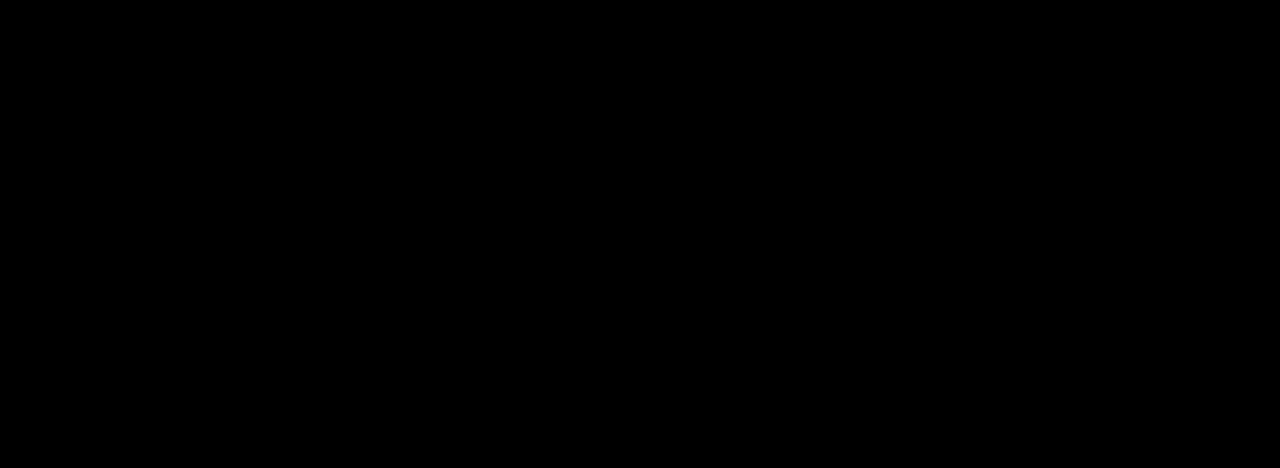
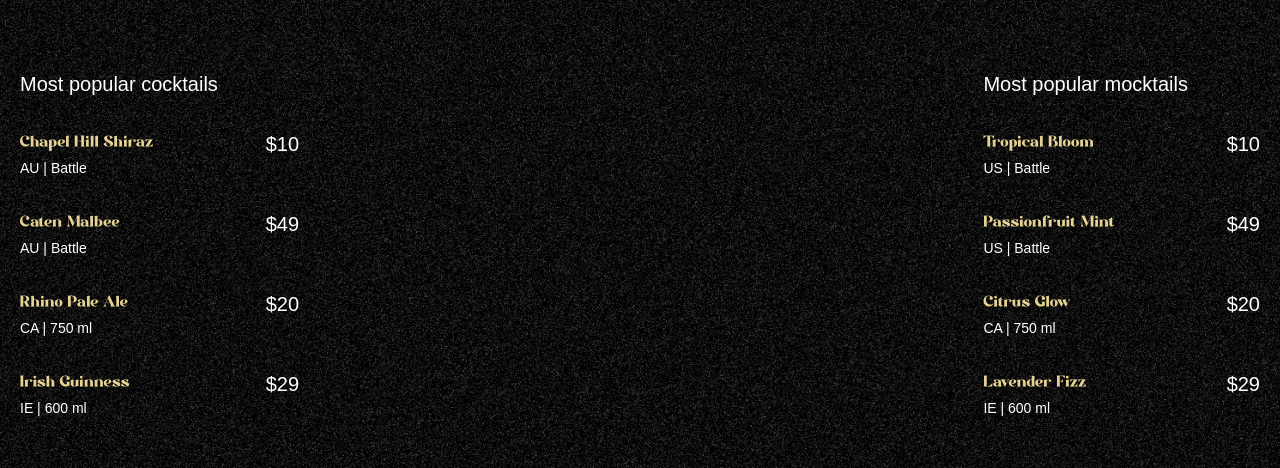
Before and after one commit to saicharanruka/gsap_cocktail, a React (Vite) app: page / in a window 1280 px wide. Shown: the part 890-1358 px from the top of the page. Built offline with nearby package versions, Linux system fonts and the light colour scheme; a web font is replaced by a local one.

Commit message:
added cocktails section

```diff
--- a/src/App.jsx
+++ b/src/App.jsx
@@ -2,6 +2,7 @@ import gsap from "gsap";
 import { ScrollTrigger, SplitText } from "gsap/all";
 import Navbar from "./components/Navbar";
 import Hero from "./components/Hero";
+import Cocktails from "./components/Cocktails";
 
 gsap.registerPlugin(ScrollTrigger, SplitText);
 
@@ -10,6 +11,7 @@ const App = () => {
 		<main>
 			<Navbar />
 			<Hero />
+			<Cocktails />
 		</main>
 	);
 };
--- /dev/null
+++ b/src/components/Cocktails.jsx
@@ -0,0 +1,68 @@
+import React from "react";
+import { cocktailLists, mockTailLists } from "../../constants";
+import { useGSAP } from "@gsap/react";
+import gsap from "gsap";
+
+const Cocktails = () => {
+	useGSAP(() => {
+		const parallaxTimeline = gsap.timeline({
+			scrollTrigger: {
+				trigger: "#cocktails",
+				start: "top 30%",
+				end: "bottom 80%",
+				scrub: true,
+			},
+		});
+
+		parallaxTimeline.from("#c-left-leaf", { x: -100, y: 100 });
+		parallaxTimeline.from("#c-right-leaf", { x: 100, y: 100 });
+	}, []);
+
+	return (
+		<section id="cocktails" className="noisy">
+			<img src="/images/cocktail-left-leaf.png" alt="l-leaf" id="c-left-leaf" />
+			<img
+				src="/images/cocktail-right-leaf.png"
+				alt="r-leaf"
+				id="c-right-leaf"
+			/>
+
+			<div className="list">
+				<div className="popular">
+					<h2>Most popular cocktails</h2>
+					<ul>
+						{cocktailLists.map(({ name, country, detail, price }) => (
+							<li key={name}>
+								<div className="md:me-28">
+									<h3>{name}</h3>
+									<p>
+										{country} | {detail}
+									</p>
+								</div>
+								<span>{price}</span>
+							</li>
+						))}
+					</ul>
+				</div>
+				<div className="loved">
+					<h2>Most popular mocktails</h2>
+					<ul>
+						{mockTailLists.map(({ name, country, detail, price }) => (
+							<li key={name}>
+								<div className="me-28">
+									<h3>{name}</h3>
+									<p>
+										{country} | {detail}
+									</p>
+								</div>
+								<span>{price}</span>
+							</li>
+						))}
+					</ul>
+				</div>
+			</div>
+		</section>
+	);
+};
+
+export default Cocktails;
--- a/src/components/Hero.jsx
+++ b/src/components/Hero.jsx
@@ -43,7 +43,8 @@ const Hero = () => {
 			.to(".left-leaf", { y: -400 }, 0);
 
 		const startValue = isMobile ? "top 50%" : "center 60%";
-		const endValue = isMobile ? "120% 50%" : "bottom top";
+		const endValue = isMobile ? "100% top" : "bottom top";
+		const opacity = isMobile ? 0 : 1;
 
 		const tl = gsap.timeline({
 			scrollTrigger: {
@@ -57,6 +58,7 @@ const Hero = () => {
 		videoRef.current.onloadedmetadata = () => {
 			tl.to(videoRef.current, {
 				currentTime: videoRef.current.duration,
+				opacity: opacity,
 			});
 		};
 	}, []);
```
